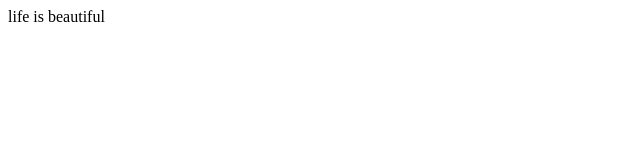
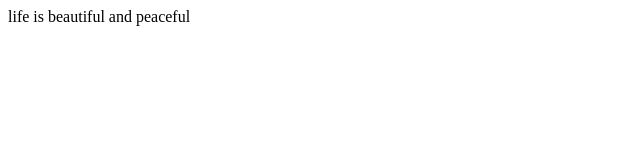
Before and after one commit to vinayshendge99/my-project, a plain HTML site: page index.html in a window 1280 px wide. Shown: the whole page, without its empty margins (0-640 px from the left). Drawn offline with Linux system fonts and the light colour scheme.

Commit message:
Update peace index.html

```diff
--- a/index.html
+++ b/index.html
@@ -1 +1 @@
-<P>life is beautiful</P>
+<P>life is beautiful and peaceful</P>
```
